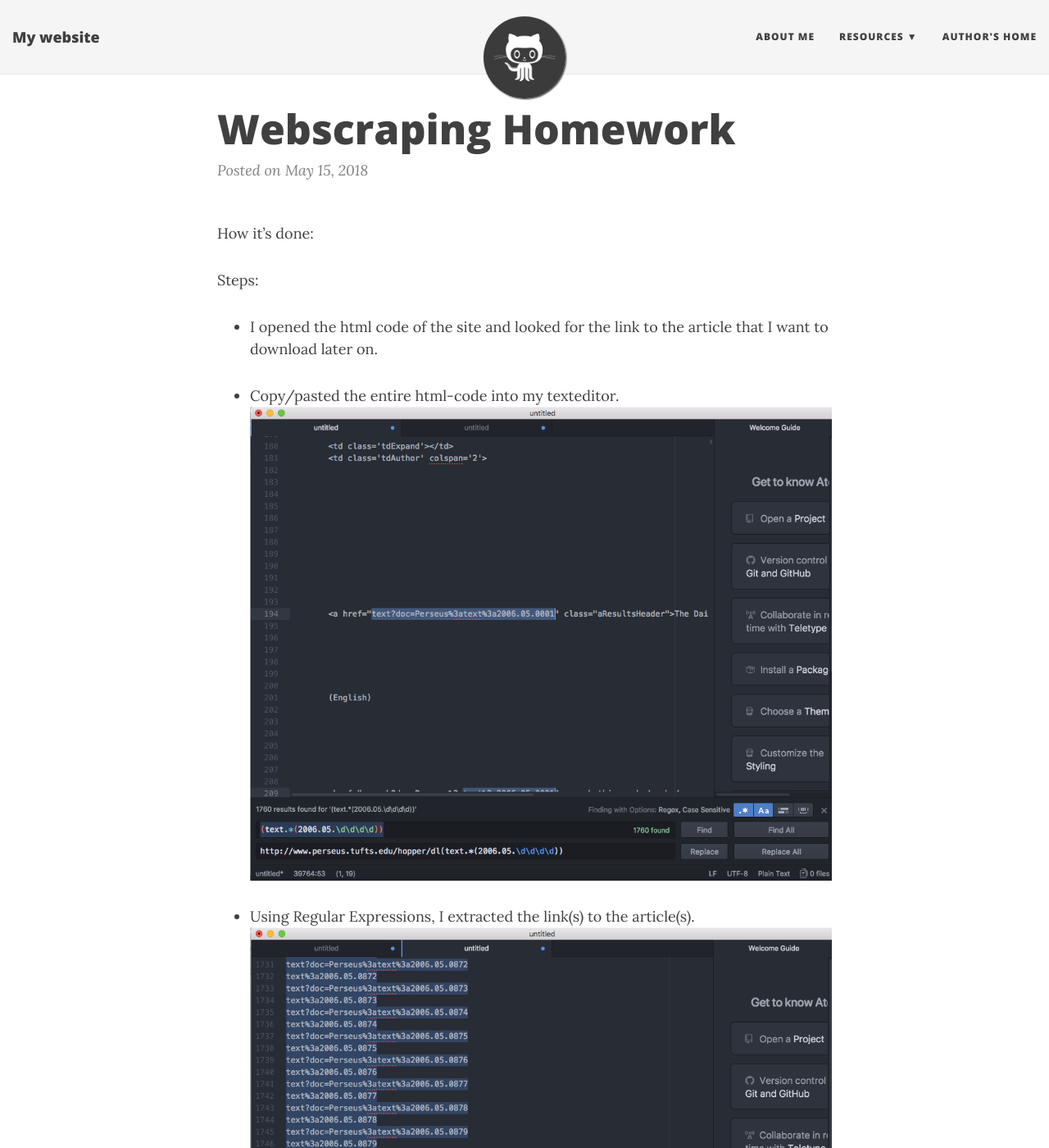
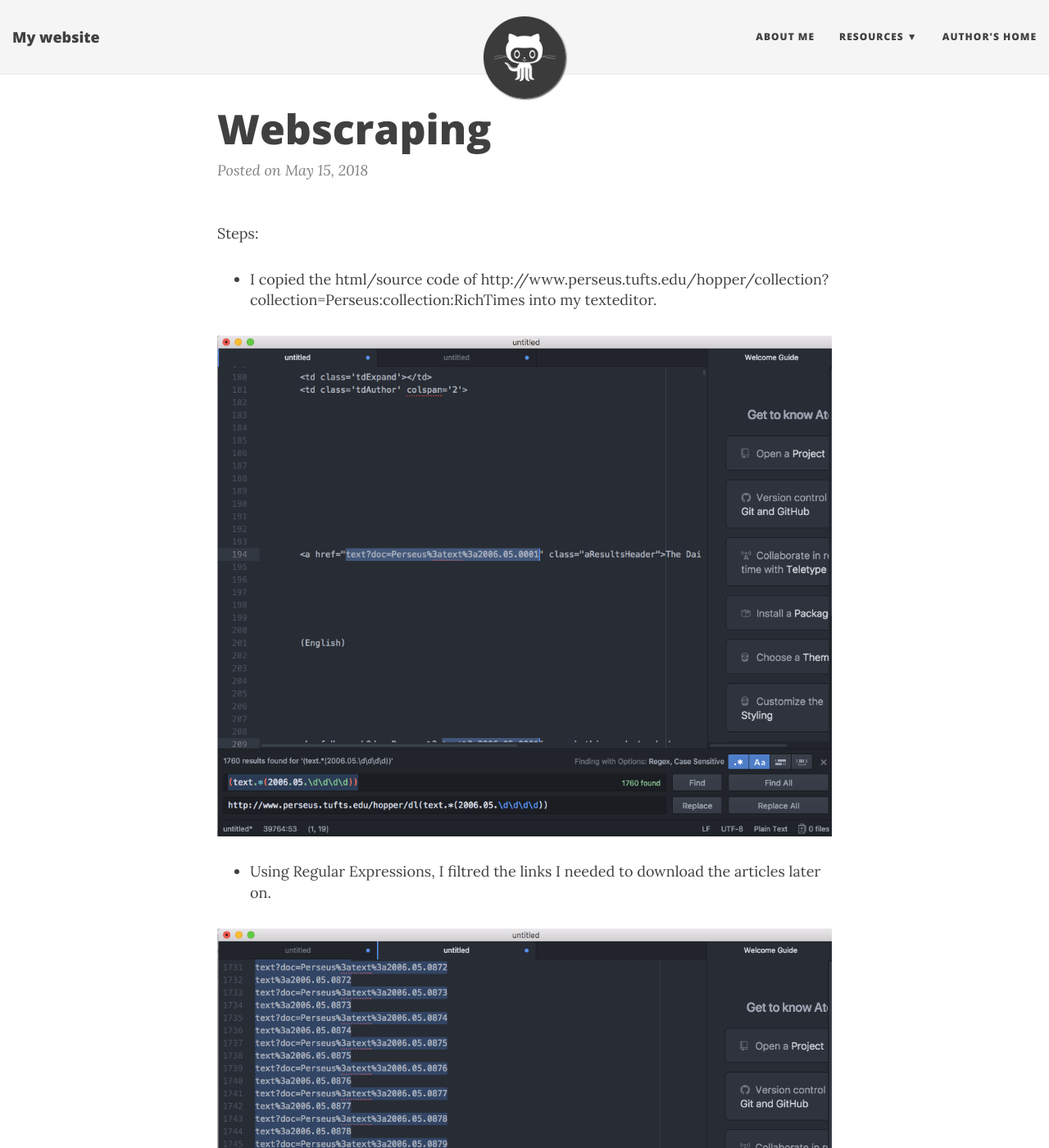
Before and after one commit to Ninon1635/ninon1635.github.io, a Jekyll site: the page built from _posts/2018-05-15-webscraping.md, in a window 1280 px wide and 1400 px high. Shown: the whole window at 82% size. Built offline with Jekyll 4.4.1, drawn with Linux system fonts in a browser that asks for light colours; nearby versions of some CDN libraries; some of the changed text lies outside the part shown.

Commit message:
Update 2018-05-15-webscraping.md

```diff
--- a/_posts/2018-05-15-webscraping.md
+++ b/_posts/2018-05-15-webscraping.md
@@ -1,18 +1,14 @@
----
-layout: post
-title: Webscraping Homework
----
-How it's done:
+Steps:
 
-Steps:
-* I opened the html code of the site and looked for the link to the article that I want to download later on.
+* I copied the html/source code of http://www.perseus.tufts.edu/hopper/collection?collection=Perseus:collection:RichTimes into my texteditor.
 
-* Copy/pasted the entire html-code into my texteditor.
 ![](../img/stage1.png)
 
-* Using Regular Expressions, I extracted the link(s) to the article(s).
+
+* Using Regular Expressions, I filtred the links I needed to download the articles later on.
+
 ![](../img/stage2.png)
 
-* Then inserted the rest of the link, so I could download it.
+* Then I inserted missing parts of the linku using Regular Expressions: `^ www.perseus.tufts.edu/hopper/dl`
 
-* Downloaded the files via Wget.
+* After collecting all the links in one text files and using the command line and wget I downloaded the the xmls of the articles.
```
